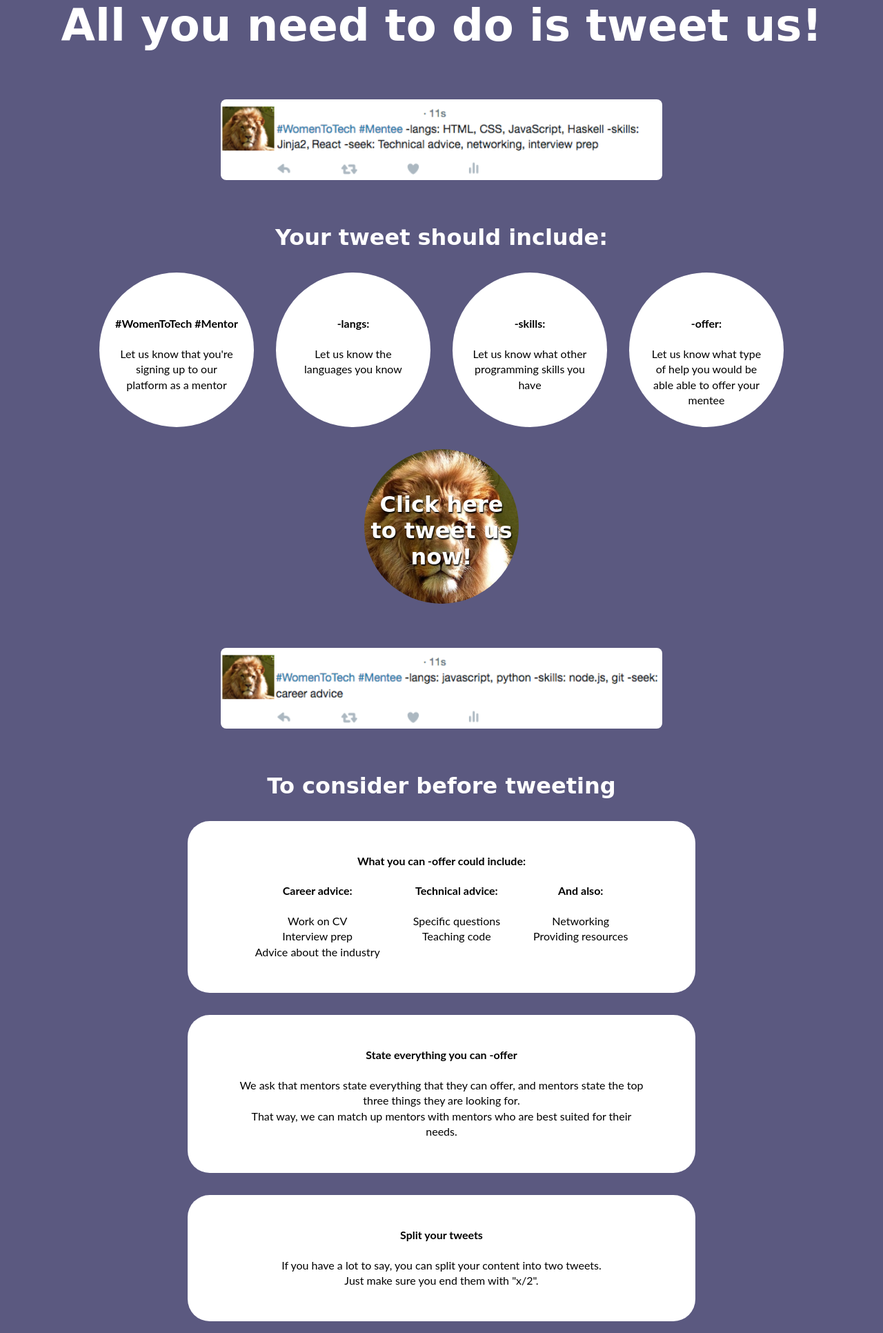
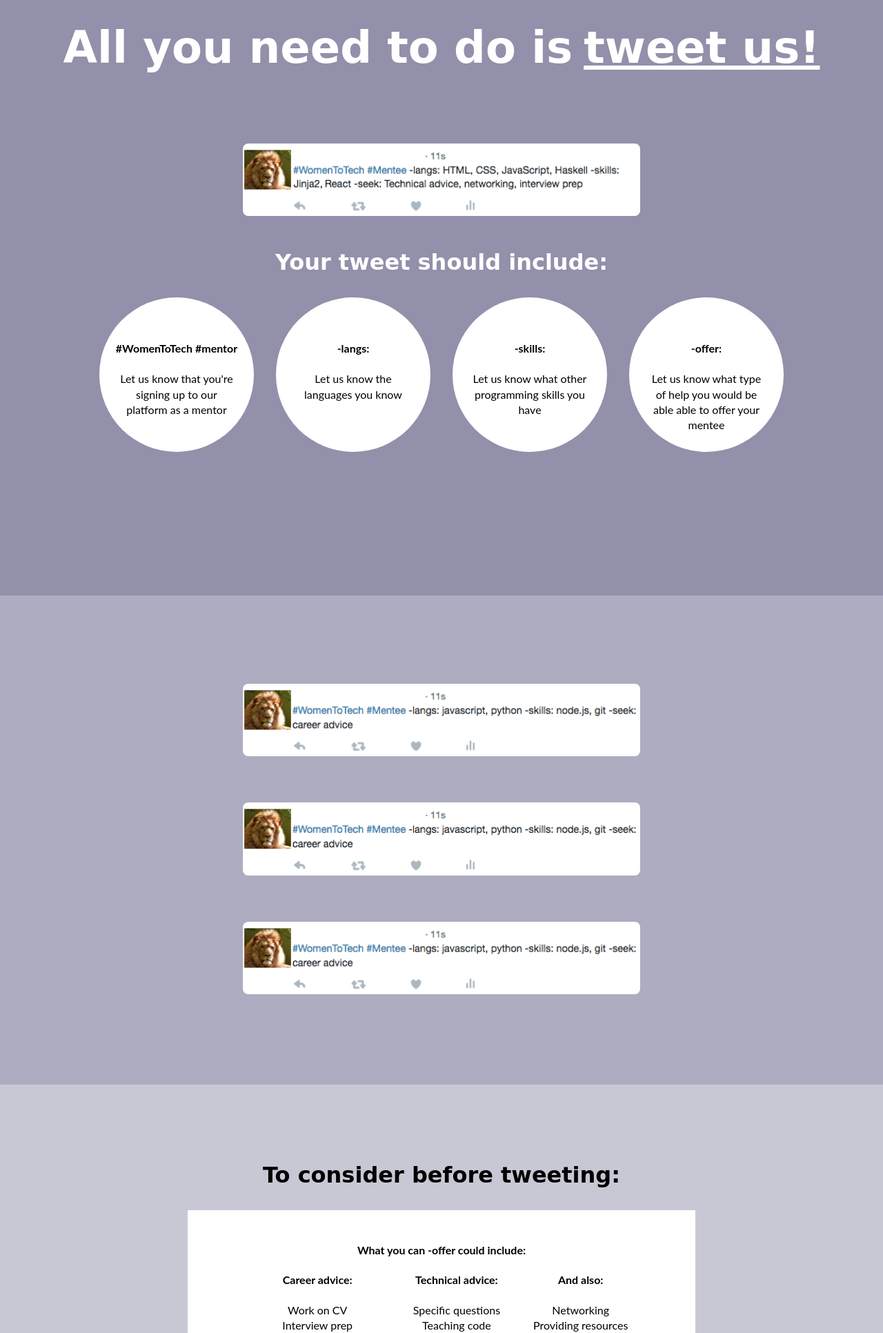
Before and after one commit to madeleinel/WoMentor, a Flask app: page /mentor_signup in a window 1280 px wide. Shown: the top 1932 px of the page at 69% size. Run offline with Flask 2, Linux system fonts and the light colour scheme; parts of the project's set-up code (start-up, migrations or seed data) failed here and were passed over.

Commit message:
Updated the signup pages layout: to feature three different section, each marked by a unique background colour. Removed the tweetUS button, and included the link in the page header instead. Introduced a new section consisting of only example tweets. Removed the rounded corners on  the "to consider before tweeting" sections.

```diff
--- a/static/signup.css
+++ b/static/signup.css
@@ -4,13 +4,13 @@
 
 body {
   overflow: scroll;
-  background-color: #5B5980;
 }
 
 h2 {
   font-family: 'Macondo', cursive;
   font-size: 4rem;
   color: white;
+  padding: 2rem;
   display: -webkit-flex;
   display: -ms-flex;
   display: flex;
@@ -27,6 +27,10 @@ h3 {
 .btn_tweetUs h3 {
   margin-top: 2.8rem;
   text-shadow: 1px 2px 2px black;
+}
+
+#mainThree h3 {
+  color: black;
 }
 
 h4 {
@@ -47,8 +51,14 @@ p {
   line-height: 1.4rem;
 }
 
+header a {
+  text-decoration: underline;
+  color: white;
+  margin-left: 1rem;
+}
+
 header {
-  height: 6rem;
+  /*height: 6rem;*/
 }
 
 main {
@@ -57,6 +67,22 @@ main {
   flex-direction: column;
   align-items: center;
   text-align: center;
+  padding-bottom: 24vh;
+}
+
+#mainOne {
+  /*background-color: #5B5980;*/
+  background-color: #9290AA;
+}
+
+#mainTwo {
+  background-color: #ADACC0;
+  padding: 12vh;
+}
+
+#mainThree {
+  background-color: #C8C8D5;
+  padding: 12vh;
 }
 
 .row {
@@ -91,15 +117,16 @@ main {
 .rectangle {
   background-color: white;
   width: 50vw;
-  border-radius: 2rem;
+  /*border-radius: 2rem;*/
   margin: 1rem;
   padding: 3rem;
 }
 
 .tweet img {
-  width: 50vw;
+  width: 45vw;
   border-radius: 0.5rem;
-  margin: 3rem;
+  /*margin: 12vh 0;*/
+  margin: 4vh 0;
 }
 
 .btn_tweetUs {
--- a/static/style.css
+++ b/static/style.css
@@ -8,7 +8,7 @@ body {
   margin: 0;
   padding: 0;
   font-family: 'Lato', sans-serif;
-  /*font-family: 'Macondo', cursive;*/
+  background-color: #9290AA;
   height: 100vh;
   overflow: hidden; /* To disable on smaller screens */
 }
@@ -18,7 +18,7 @@ a {
 }
 
 header {
-  background-color: #5B5980;
+  /*background-color: #5B5980;*/
   height: 22vh;
 }
 
@@ -80,7 +80,7 @@ footer {
   width: 100vw;
   position: fixed;
   bottom: 0;
-  background-color: #5B5980;
+  /*background-color: #5B5980;*/
   color: white;
   font-family: 'Lato', sans-serif;
   display: -webkit-flex;
--- a/templates/mentorSignup.html
+++ b/templates/mentorSignup.html
@@ -8,25 +8,19 @@
   </head>
   <body>
     <header>
-      <!-- <h2>mentor sign-up</h2> -->
-      <h2>All you need to do is tweet us!</h2>
+      <h2>All you need to do is <a href="http://twitter.com/home?status=%23WomenToTech%20%23mentor%20-langs%3A%20-skills%3A%20-mentor%3A%20" target="_blank">tweet us!</a></h2>
     </header>
-    <main>
-      <!-- <div class="row">
-        <h3>All you need to do is tweet us!</h3>
-      </div> -->
-      <!-- <h3>A typical tweet could look like this:</h3> -->
+    <main id="mainOne">
       <div class="row">
         <div class="column tweet">
           <img src="../static/images/tweet_mentee_1.png" alt="example mentor tweet #1">
-          <!-- Need to create example tweets for the mentors -->
         </div>
       </div>
 
       <h3>Your tweet should include:</h3>
       <div class="row">
         <div class="column circle">
-          <h4>#WomenToTech #Mentor</h4>
+          <h4>#WomenToTech #mentor</h4>
           <p>Let us know that you're signing up to our platform as a mentor</p>
         </div>
         <div class="column circle">
@@ -43,18 +37,30 @@
         </div>
       </div>
 
-      <a href="http://twitter.com/home?status=%23WomenToTech%20%23Mentor%20-langs%3A%20-skills%3A%20-seek%3A%20" target="_blank" class="column circle btn_tweetUs">
+    </main>
+
+    <main id="mainTwo">
+
+      <!-- <a href="http://twitter.com/home?status=%23WomenToTech%20%23mentor%20-langs%3A%20-skills%3A%20-mentor%3A%20" target="_blank" class="column circle btn_tweetUs">
         <h3 class="tweetUs">Click here to tweet us now!</h3>
-      </a>
+      </a> -->
 
-      <div class="row">
-        <div class="column tweet">
+      <div class="column">
+        <div class="tweet">
           <img src="../static/images/tweet_mentee_2.png" alt="example mentor tweet #2">
-          <!-- Need to create example tweets for the mentors -->
+        </div>
+        <div class="tweet">
+          <img src="../static/images/tweet_mentee_2.png" alt="example mentor tweet #2">
+        </div>
+        <div class="tweet">
+          <img src="../static/images/tweet_mentee_2.png" alt="example mentor tweet #2">
         </div>
       </div>
 
-      <h3>To consider before tweeting</h3>
+    </main>
+    <main id="mainThree">
+
+      <h3>To consider before tweeting:</h3>
       <div class="column rectangle">
         <h4>What you can -offer could include:</h4>
         <div class="row">
@@ -78,7 +84,7 @@
       </div>
       <div class="column rectangle">
         <h4>State everything you can -offer</h4>
-        <p>We ask that mentors state everything that they can offer, and mentors state the top three things they are looking for.<br>That way, we can match up mentors with mentors who are best suited for their needs.</p>
+        <p>We ask that mentors state everything that they can offer, and that mentees state the top three things they are looking for.<br/>That way, we can match up mentees with mentors who are best suited for their needs.</p>
       </div>
       <div class="column rectangle">
         <h4>Split your tweets</h4>
```
Also changed, not shown: templates/menteeSignup.html (+21 -13 lines).
